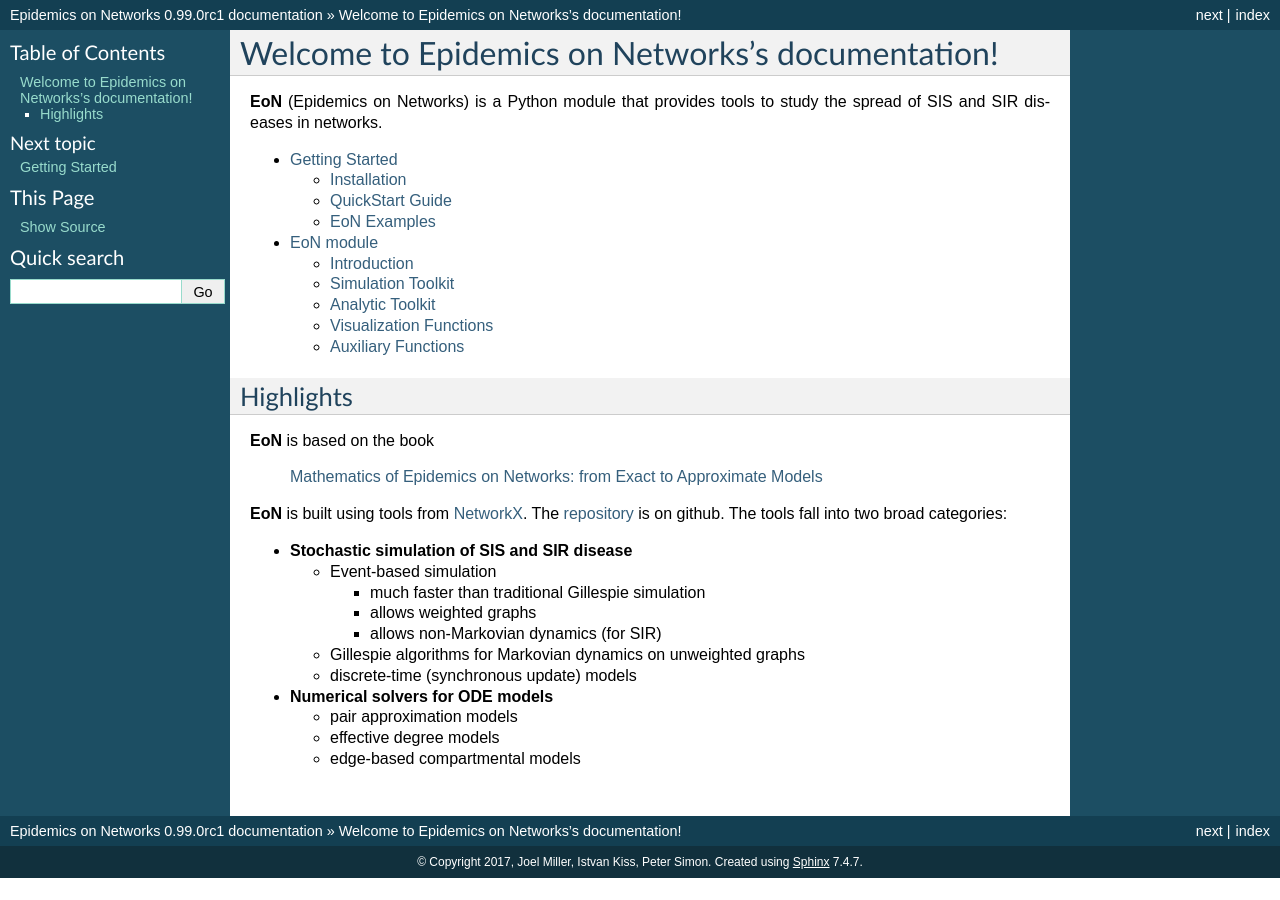
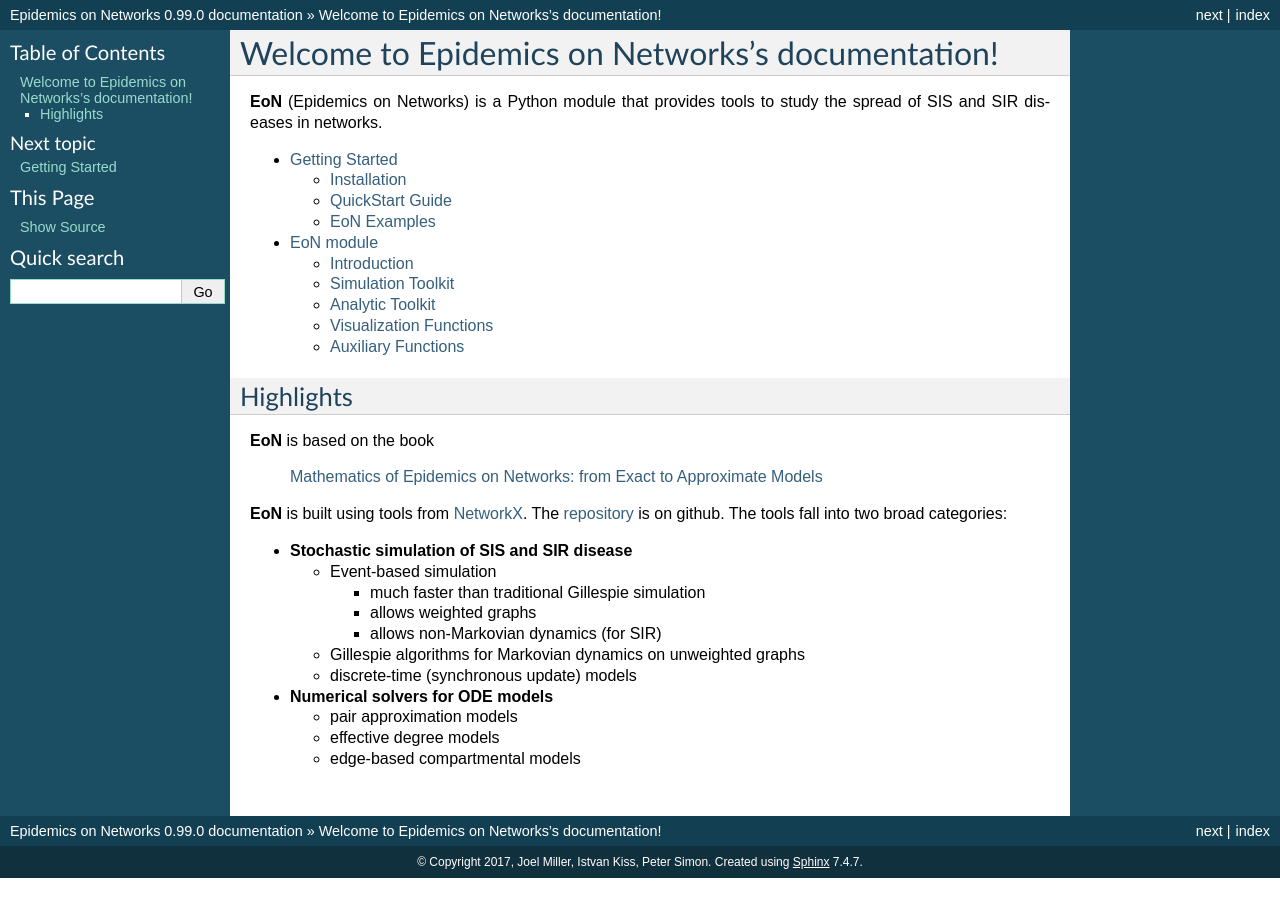
Before and after one commit to springer-math/Mathematics-of-Epidemics-on-Networks, a Sphinx documentation site: the page built from docs/index.rst, in a window 1280 px wide. Built offline with Sphinx 7.4.7, drawn with Linux system fonts in a browser that asks for light colours.

Commit message:
updating to 0.99.0 (removing rc1).  Now installable through pip

```diff
--- a/EoN/__init__.py
+++ b/EoN/__init__.py
@@ -38,7 +38,7 @@
 '''
 
 __author__ = "Joel C. Miller, Istvan Z. Kiss, and Peter Simon"
-__version__ = "0.99.0rc1"
+__version__ = "0.99.0"
 
 
 #print("warning - EoN is currently under significant development.  Interface"
--- a/docs/conf.py
+++ b/docs/conf.py
@@ -59,9 +59,9 @@
 # built documents.
 #
 # The short X.Y version.
-version = u'0.99.0rc1'
+version = u'0.99.0'
 # The full version, including alpha/beta/rc tags.
-release = u'0.99.0rc1'
+release = u'0.99.0'
 
 # The language for content autogenerated by Sphinx. Refer to documentation
 # for a list of supported languages.
--- a/setup.py
+++ b/setup.py
@@ -19,12 +19,12 @@
 
 setup(name='EoN',
       packages = ['EoN'],
-      version='0.99.0rc1',  #http://semver.org/
+      version='0.99.0',  #http://semver.org/
       description = 'Epidemics on Networks',
       author = 'Joel C. Miller, Istvan Z. Kiss, and Peter Simon',
       author_email = 'joel.c.miller.research@gmail.com',
       url = 'https://springer-math.github.io/Mathematics-of-Epidemics-on-Networks/',
-      #download_url = 'https://github.com/springer-math/Mathematics-of-Epidemics-on-Networks/archive/0.99.0rc1.tar.gz',
+      download_url = 'https://github.com/springer-math/Mathematics-of-Epidemics-on-Networks/archive/0.99.0.tar.gz',
       keywords = ['Epidemics on Networks', 'Epidemic Sonnet Works'],
       install_requires = [
           'networkx',
```
